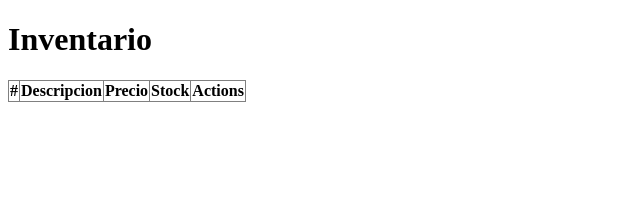
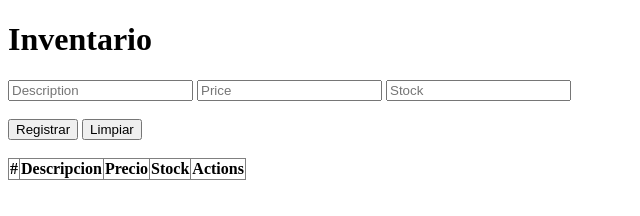
Before and after one commit to apolancov/arterna_api, a website: page public/index.html in a window 1280 px wide. Shown: the whole page, without its empty margins (0-640 px from the left). Drawn offline with Linux system fonts and the light colour scheme; no server answers.

Commit message:
add fields

```diff
--- a/public/index.html
+++ b/public/index.html
@@ -10,6 +10,19 @@
 <body>
     <h1>Inventario</h1>
 
+    <div>
+        <input type="text" id="description" placeholder="Description">
+        <input type="text" id="price" placeholder="Price">
+        <input type="text" id="stock" placeholder="Stock">
+    </div>
+
+    <br>
+    <div >
+        <button>Registrar</button>
+        <button>Limpiar</button>
+    </div>
+
+    <br>
     <table border="1" style="border-collapse: collapse;">
         <thead>
             <tr>
@@ -33,18 +46,23 @@
     <script>
 
         const tbody = document.getElementById('tbody');
+        const description = document.getElementById('description')
+        const price = document.getElementById('price')
+        const stock = document.getElementById('stock')
 
         const getAllProducto = () => {
             fetch('/api/inventory')
                 .then((response) => response.json())
                 .then((body) => {
+
                     let secuence = 0;
                     const data = body.data.forEach((item) => {
                         secuence += 1;
                         item.secuence = secuence;
-                    })
-                    fillTable(body.data)
-                })
+                    });
+
+                    fillTable(body.data);
+                });
         }
 
         const fillTable = (rows = []) => {
```
